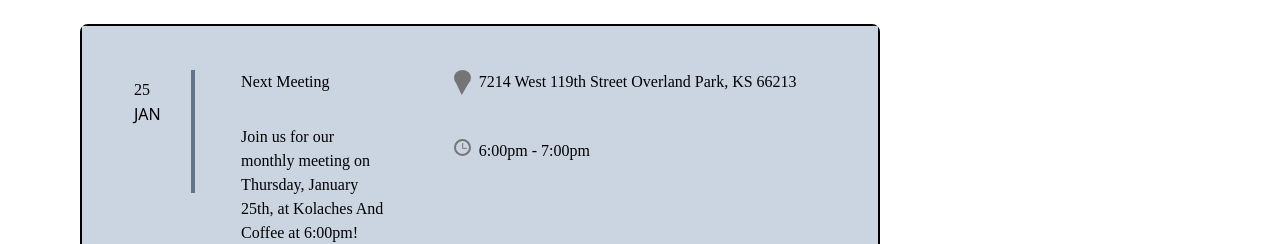
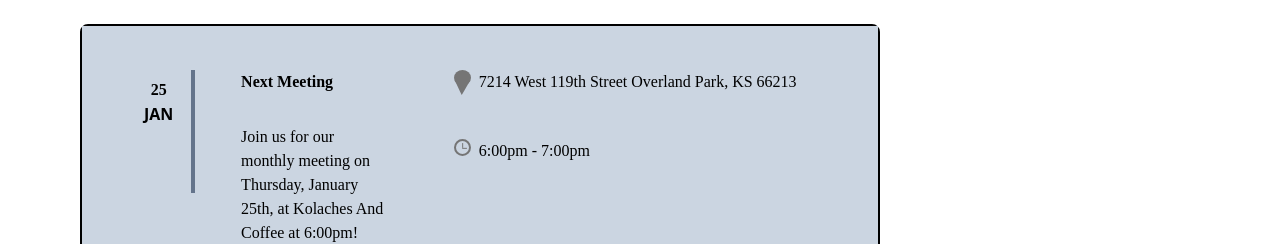
Before and after one commit to 93Belen/hispanos-y-amigos, a React (Create React App) app: page /events in a window 1280 px wide. Shown: the part 184-428 px from the top of the page. Built offline with nearby package versions, Linux system fonts and the light colour scheme.

Commit message:
styled some text

```diff
--- a/src/components/Event.jsx
+++ b/src/components/Event.jsx
@@ -3,11 +3,11 @@ export default function Event(){
         <div className=' bg-slate-600 border-black border-2 rounded-lg h-fit pb-4 md:max-w-[900px] md:self-end'>
             <div className='flex flex-col md:flex-row bg-slate-300 p-7 gap-10 md:gap-20 md:p-11 md:pb-14'>
             <div className='grid grid-cols-2 md:grid-cols-[40%_60%] gap-4 grid-rows-2 md:grid-rows-[40%_60%] md:w-[35%]'>
-                <div className='border-r-4 p-2 border-x-slate-500 md:row-span-2 h-[70%] w-[70%]'>
-                    <h3 className=''>25</h3>
-                    <span>JAN</span>
+                <div className='border-r-4 p-2 text-center border-x-slate-500 md:row-span-2 h-[70%] w-[70%]'>
+                    <h3 className='font-bold'>25</h3>
+                    <span className='font-bold'>JAN</span>
                 </div>
-                <h3>Next Meeting</h3>
+                <h3 className='font-bold'>Next Meeting</h3>
                 <p className='col-span-2 md:col-span-1 md:col-start-2 z-0 relative top-[-25px]'>
                 Join us for our monthly meeting on Thursday,
                 January 25th, at Kolaches And Coffee at 6:00pm!
```
